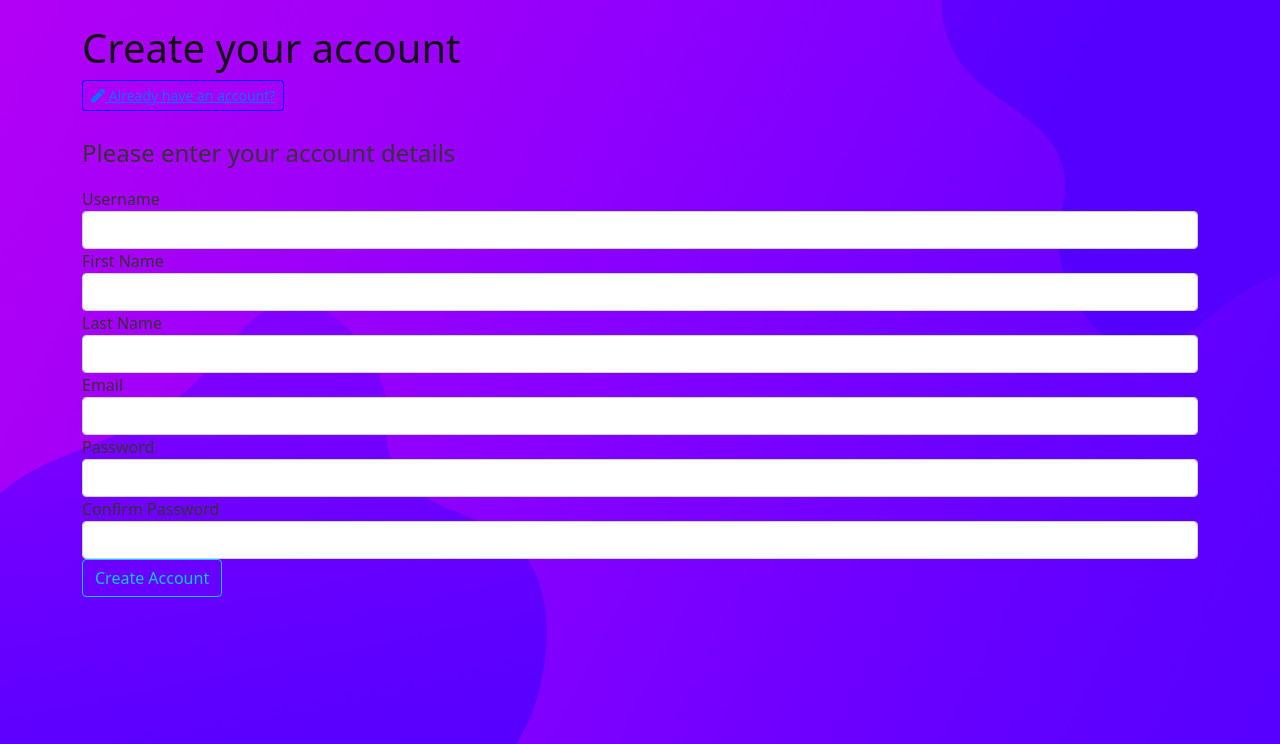
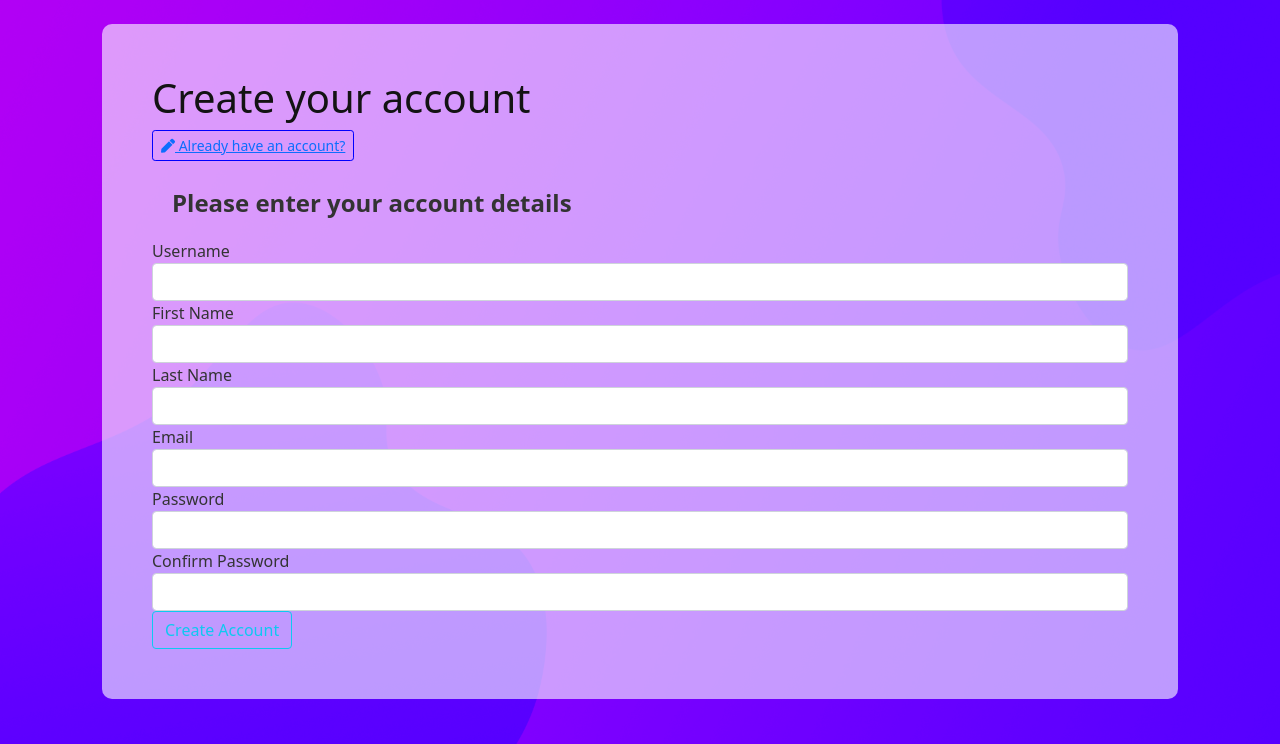
Before and after one commit to saundlj/AgileWebProj, a Flask app: page /createAccount in a window 1280 px wide. Shown: the part 56-800 px from the top of the page. Run offline with Flask 3, Linux system fonts and the light colour scheme.

Commit message:
Added feedBox to createAccount

```diff
--- a/app/templates/CreateAccount.html
+++ b/app/templates/CreateAccount.html
@@ -1,6 +1,8 @@
 {% extends "layout.html" %}
 {% block content %}
     <div class="content">
+        <div class="feedBox">
+
         <h1>Create your account</h1>
         <button id = 'redirect-btn' class = 'btn btn-link btn-sm' onclick="location.href='{{ url_for('login') }}'">
         <span class= "fa fa-pen"></span>
@@ -105,5 +107,6 @@
                 {{form.submit(class="btn btn-outline-info")}}
             </div>
         </form>
+        </div>
     </div>
 {% endblock content %}
```
Also changed, not shown: app/static/Random Background.png (added).
